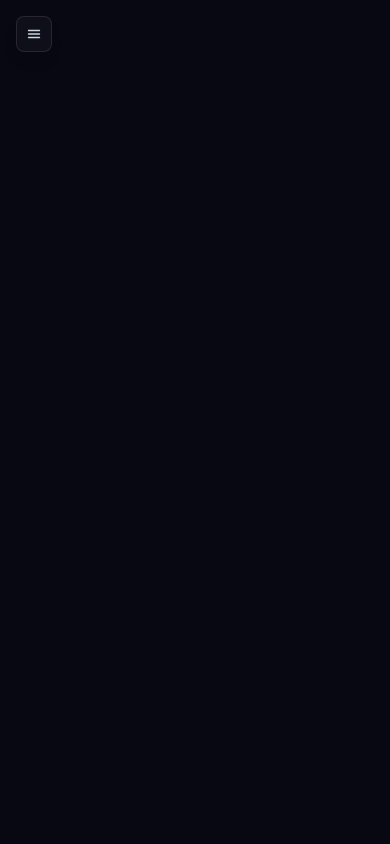
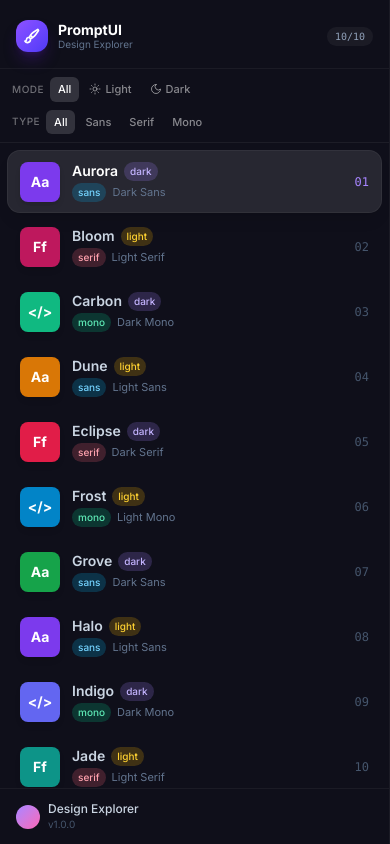
Before and after one commit to amthucdanang2015-pixel/design-prompt, a Next.js app: page / in a window 390 px wide. Built offline with nearby package versions, Linux system fonts and the light colour scheme.

Commit message:
Add files via upload

```diff
--- a/src/components/Sidebar.tsx
+++ b/src/components/Sidebar.tsx
@@ -13,7 +13,6 @@ interface SidebarProps {
 
 export default function Sidebar({ items, selectedId, onSelect }: SidebarProps) {
   const [filters, setFilters] = useState<Filters>({ mode: 'all', type: 'all' });
-  const [mobileOpen, setMobileOpen] = useState(false);
 
   const visibleCount = items.filter((item) => {
     const modeMatch = filters.mode === 'all' || item.mode === filters.mode;
@@ -21,10 +20,10 @@ export default function Sidebar({ items, selectedId, onSelect }: SidebarProps) {
     return modeMatch && typeMatch;
   }).length;
 
-  const sidebarContent = (
-    <div className="flex flex-col h-full bg-[#0F0F1A] border-r border-white/5">
+  return (
+    <div className="flex flex-col w-full h-full bg-[#0F0F1A] border-r border-white/5">
       {/* Logo / Title */}
-      <div className="flex items-center justify-between px-4 py-4 border-b border-white/5">
+      <div className="flex items-center justify-between px-4 pt-5 pb-4 border-b border-white/5">
         <div className="flex items-center gap-2.5">
           <div className="w-8 h-8 rounded-xl bg-gradient-to-br from-violet-500 to-indigo-600 flex items-center justify-center shadow-lg shadow-violet-900/40">
             <svg className="w-4 h-4 text-white" fill="none" viewBox="0 0 24 24" stroke="currentColor" strokeWidth={2.5}>
@@ -36,7 +35,7 @@ export default function Sidebar({ items, selectedId, onSelect }: SidebarProps) {
             <p className="text-[10px] text-slate-500 leading-none mt-0.5">Design Explorer</p>
           </div>
         </div>
-        <span className="text-[10px] m-10 font-mono bg-white/5 text-slate-400 px-2 py-0.5 rounded-full">
+        <span className="text-[10px] font-mono bg-white/5 text-slate-400 px-2 py-0.5 rounded-full">
           {visibleCount}/{items.length}
         </span>
       </div>
@@ -49,10 +48,7 @@ export default function Sidebar({ items, selectedId, onSelect }: SidebarProps) {
         items={items}
         filters={filters}
         selectedId={selectedId}
-        onSelect={(id) => {
-          onSelect(id);
-          setMobileOpen(false);
-        }}
+        onSelect={onSelect}
       />
 
       {/* Footer */}
@@ -65,47 +61,4 @@ export default function Sidebar({ items, selectedId, onSelect }: SidebarProps) {
       </div>
     </div>
   );
-
-  return (
-    <>
-      {/* Mobile hamburger */}
-      <button
-        onClick={() => setMobileOpen(true)}
-        className="md:hidden fixed top-4 left-4 z-50 w-9 h-9 bg-[#0F0F1A] border border-white/10 rounded-lg flex items-center justify-center text-slate-300 shadow-lg"
-        aria-label="Open sidebar"
-      >
-        <svg className="w-4 h-4" fill="none" viewBox="0 0 24 24" stroke="currentColor" strokeWidth={2}>
-          <path strokeLinecap="round" strokeLinejoin="round" d="M3.75 6.75h16.5M3.75 12h16.5m-16.5 5.25h16.5" />
-        </svg>
-      </button>
-
-      {/* Mobile drawer backdrop */}
-      {mobileOpen && (
-        <div
-          className="md:hidden fixed inset-0 z-40 bg-black/60 backdrop-blur-sm"
-          onClick={() => setMobileOpen(false)}
-        />
-      )}
-
-      {/* Mobile drawer */}
-      <div
-        className={`md:hidden fixed top-0 left-0 h-full w-72 z-50 transform transition-transform duration-300 ease-in-out ${mobileOpen ? 'translate-x-0' : '-translate-x-full'
-          }`}
-      >
-        <button
-          onClick={() => setMobileOpen(false)}
-          className="absolute top-12 right-4 w-7 h-7 bg-white/10 rounded-lg flex items-center justify-center text-slate-300 text-sm z-10"
-          aria-label="Close sidebar"
-        >
-          ✕
-        </button>
-        {sidebarContent}
-      </div>
-
-      {/* Desktop sidebar: 320px on xl, 260px on md */}
-      <div className="hidden md:flex flex-col w-[260px] xl:w-[320px] flex-shrink-0 h-full">
-        {sidebarContent}
-      </div>
-    </>
-  );
 }
```
